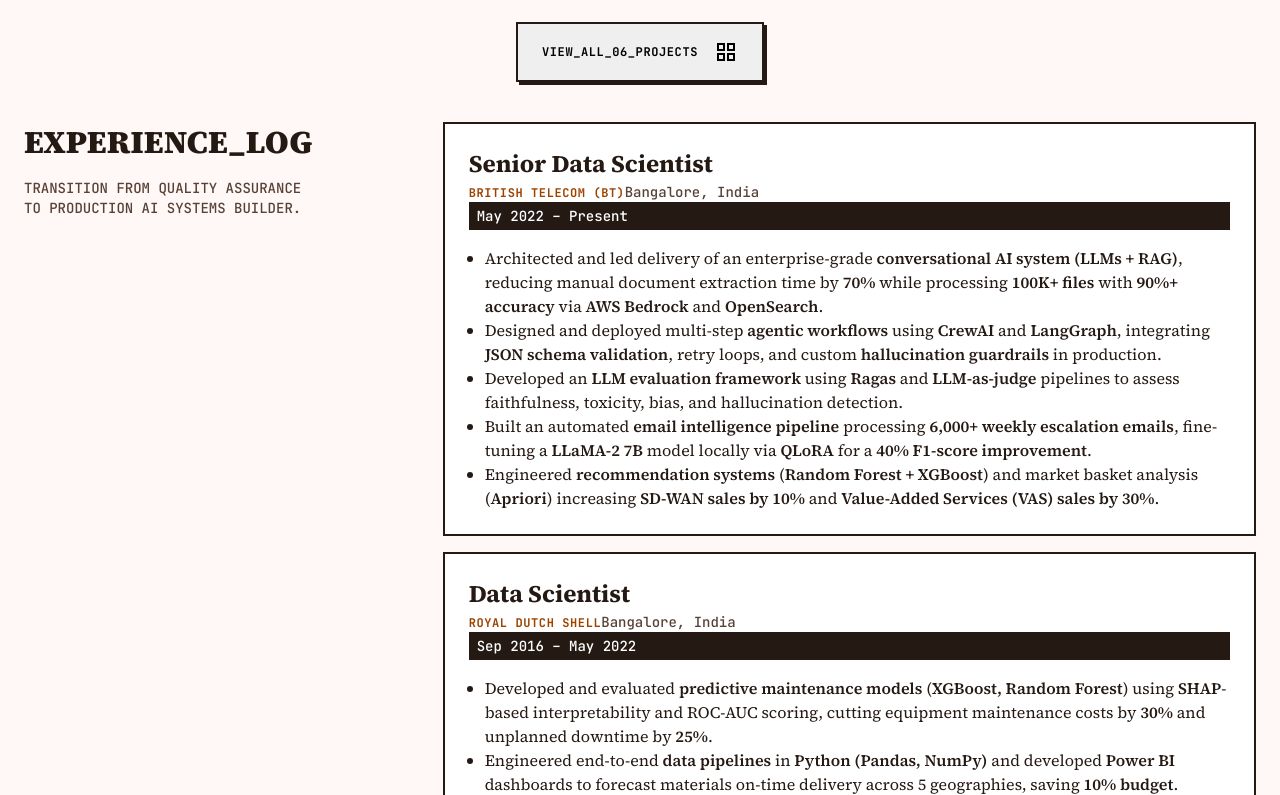
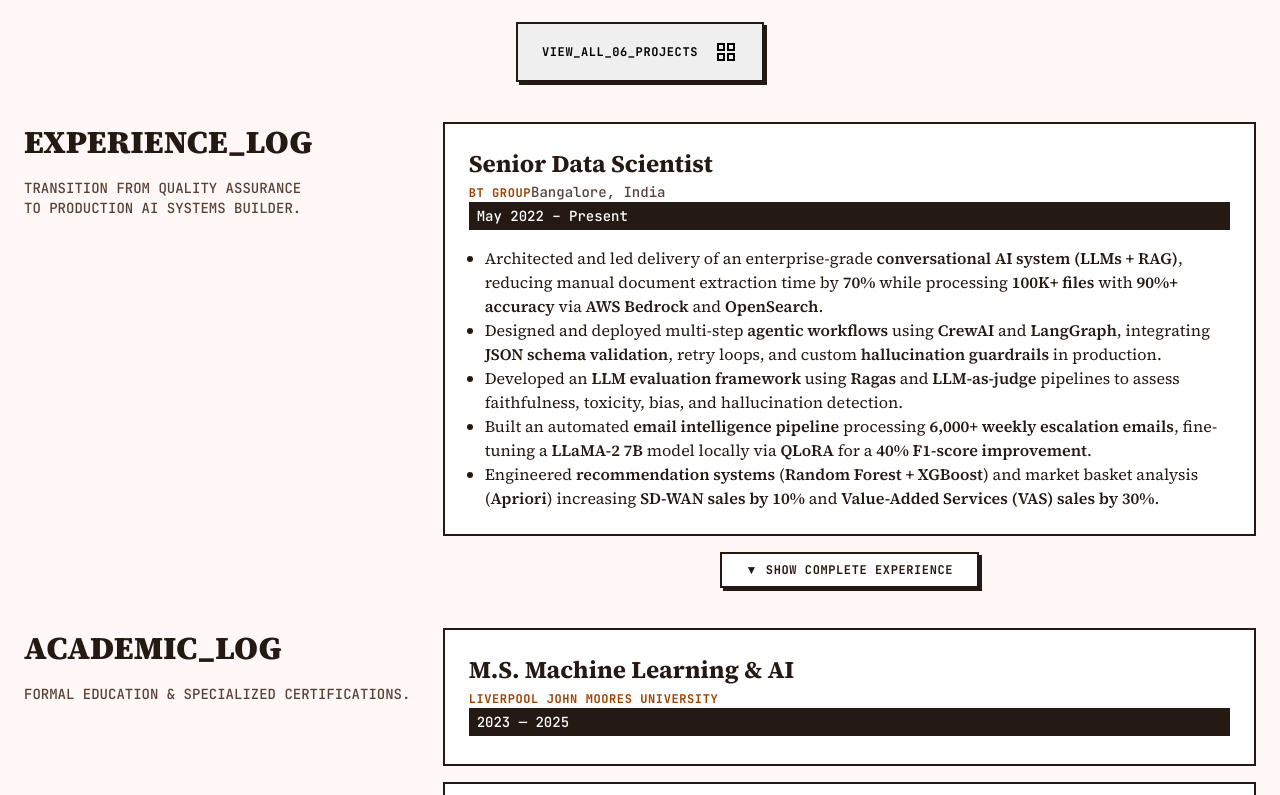
Before and after one commit to hargurjeet/portfolio-website-stitch, a Next.js app: page / in a window 1280 px wide. Shown: the part 1645-2440 px from the top of the page. Built offline with nearby package versions, Linux system fonts and the light colour scheme.

Commit message:
feat: experience expand/collapse toggle + company website links

```diff
--- a/src/app/page.tsx
+++ b/src/app/page.tsx
@@ -131,6 +131,7 @@
 interface Experience {
   role: string;
   company: string;
+  companyUrl: string;
   location: string;
   period: string;
   bullets: string[];
@@ -139,7 +140,8 @@
 const experiences: Experience[] = [
   {
     role: "Senior Data Scientist",
-    company: "British Telecom (BT)",
+    company: "BT Group",
+    companyUrl: "https://www.bt.com/",
     location: "Bangalore, India",
     period: "May 2022 – Present",
     bullets: [
@@ -153,6 +155,7 @@
   {
     role: "Data Scientist",
     company: "Royal Dutch Shell",
+    companyUrl: "https://www.shell.com/",
     location: "Bangalore, India",
     period: "Sep 2016 – May 2022",
     bullets: [
@@ -164,6 +167,7 @@
   {
     role: "IT Analyst",
     company: "Tata Consultancy Services (TCS)",
+    companyUrl: "https://www.tcs.com/",
     location: "India / UK",
     period: "Dec 2010 – Aug 2016",
     bullets: [
@@ -181,6 +185,9 @@
 
   // State for showing all 6 projects or only the first 3
   const [showAllProjects, setShowAllProjects] = useState(false);
+
+  // State for showing all experience entries (default: BT only)
+  const [showAllExperience, setShowAllExperience] = useState(false);
 
   const toggleProject = (id: string) => {
     setExpandedProjects((prev) => ({
@@ -531,12 +538,19 @@
           </div>
 
           <div className="md:col-span-8 space-y-md">
-            {experiences.map((exp, idx) => (
+            {(showAllExperience ? experiences : experiences.slice(0, 1)).map((exp, idx) => (
               <div key={idx} className="neo-brutalist-border p-lg bg-white relative">
                 <div className="flex flex-col md:flex-row md:justify-between items-start mb-md">
                   <div>
                     <h3 className="font-headline-md text-headline-md">{exp.role}</h3>
-                    <span className="font-label-caps text-label-caps text-primary">{exp.company}</span>
+                    <a
+                      href={exp.companyUrl}
+                      target="_blank"
+                      rel="noopener noreferrer"
+                      className="font-label-caps text-label-caps text-primary hover:underline"
+                    >
+                      {exp.company}
+                    </a>
                     <span className="text-xs text-on-surface-variant block font-code-sm mt-xs">{exp.location}</span>
                   </div>
                   <span className="font-code-sm text-code-sm bg-on-surface text-white px-2 py-1 mt-xs md:mt-0">{exp.period}</span>
@@ -559,6 +573,16 @@
                 </ul>
               </div>
             ))}
+
+            {/* Show / Hide experience toggle */}
+            <div className="flex justify-center pt-md">
+              <button
+                onClick={() => setShowAllExperience((prev) => !prev)}
+                className="neo-brutalist-border bg-white text-on-surface px-lg py-sm font-label-caps hard-shadow-sm active:translate-x-0.5 active:translate-y-0.5 transition-transform btn-shift uppercase tracking-wider"
+              >
+                {showAllExperience ? "▲ Hide Full Experience" : "▼ Show Complete Experience"}
+              </button>
+            </div>
           </div>
         </section>
 
```
Also changed, not shown: 1 other file (tests, documents, lock files or other folders).
